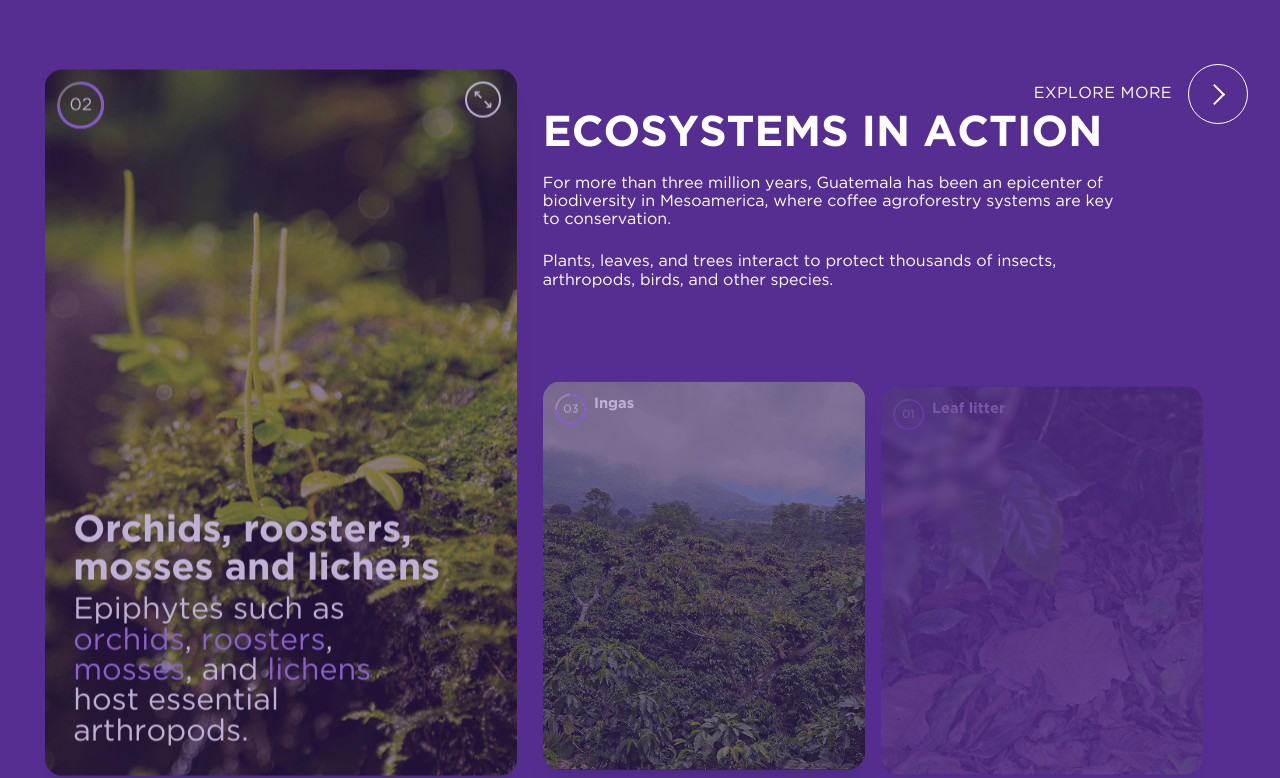
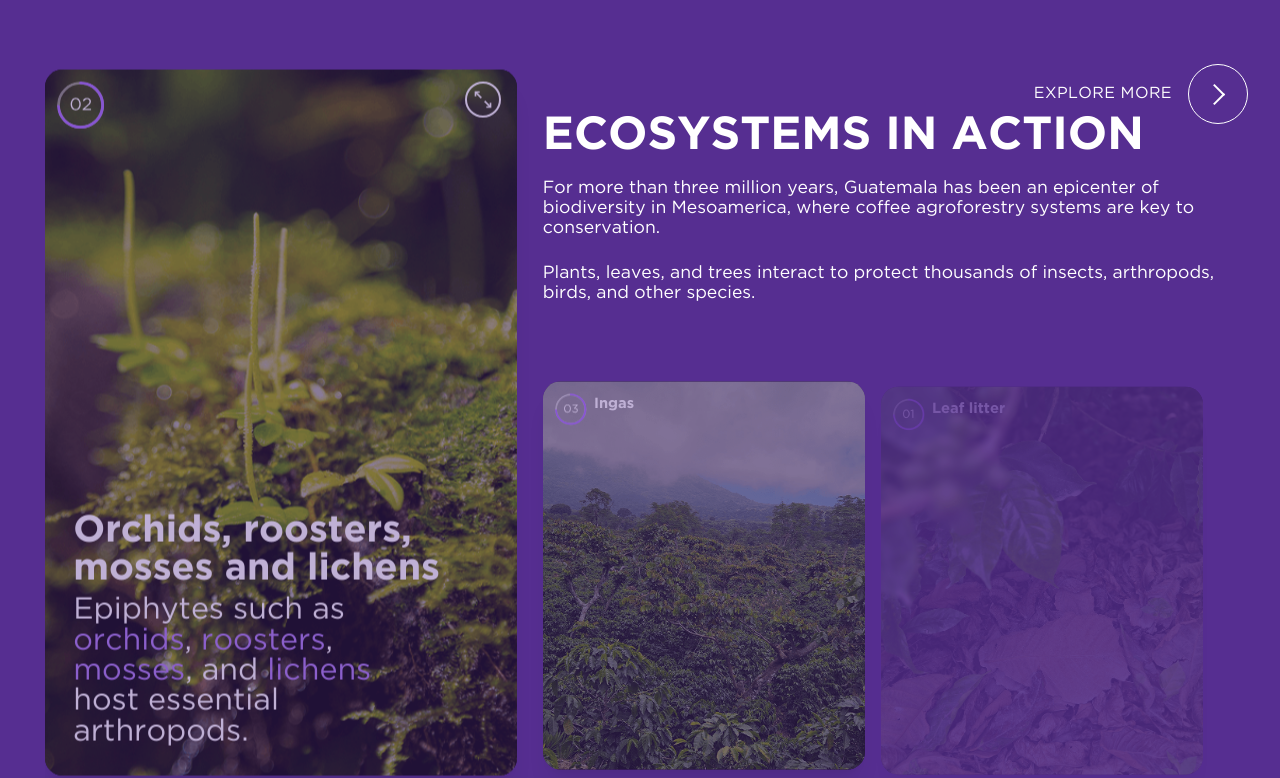
Before and after one commit to Alan4745/front-green-book, a React (Vite) app: page /c5 in a window 1280 px wide. Shown: the part 802-1580 px from the top of the page. Built offline with nearby package versions, Linux system fonts and the light colour scheme.

Commit message:
ajustar tamaño y ancho del texto del bloque principal en C5

```diff
--- a/src/components/C5/Section1C5.jsx
+++ b/src/components/C5/Section1C5.jsx
@@ -139,19 +139,19 @@ const Section1C5 = () => {
                                         <div className="grid h-[44.125rem] w-[43.25rem] grid-rows-[1fr_28.5rem]">
                                             <div className="w-[43.25rem] pt-[3.05rem]">
                                                 <h2
-                                                    className="mb-5 whitespace-nowrap text-[2.7rem] uppercase leading-[0.94]"
+                                                    className="mb-5 w-[43.25rem] whitespace-nowrap text-[2.9rem] uppercase leading-[0.94]"
                                                     style={{ fontFamily: 'GothamBold' }}
                                                 >
                                                     {t('c5.section1.title')}
                                                 </h2>
                                                 <p
-                                                    className="mb-6 w-[35.75rem] text-[1rem] leading-[1.14]"
+                                                    className="mb-6 w-[43.25rem] text-[1.1rem] leading-[1.16]"
                                                     style={{ fontFamily: 'GothamNormal' }}
                                                 >
                                                     {t('c5.section1.intro')}
                                                 </p>
                                                 <p
-                                                    className="w-[35.75rem] text-[1rem] leading-[1.14]"
+                                                    className="w-[43.25rem] text-[1.1rem] leading-[1.16]"
                                                     style={{ fontFamily: 'GothamNormal' }}
                                                 >
                                                     {t('c5.section1.outro')}
```
